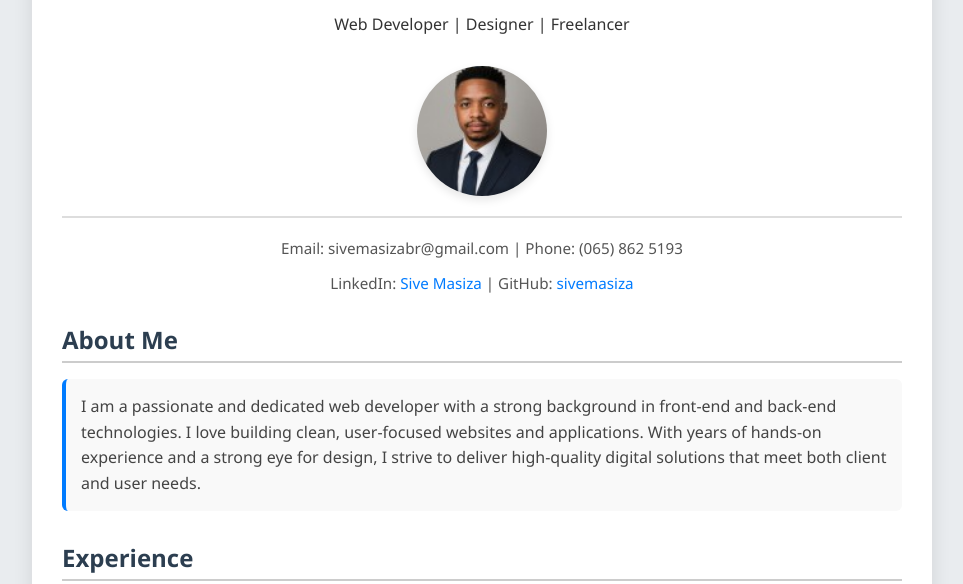
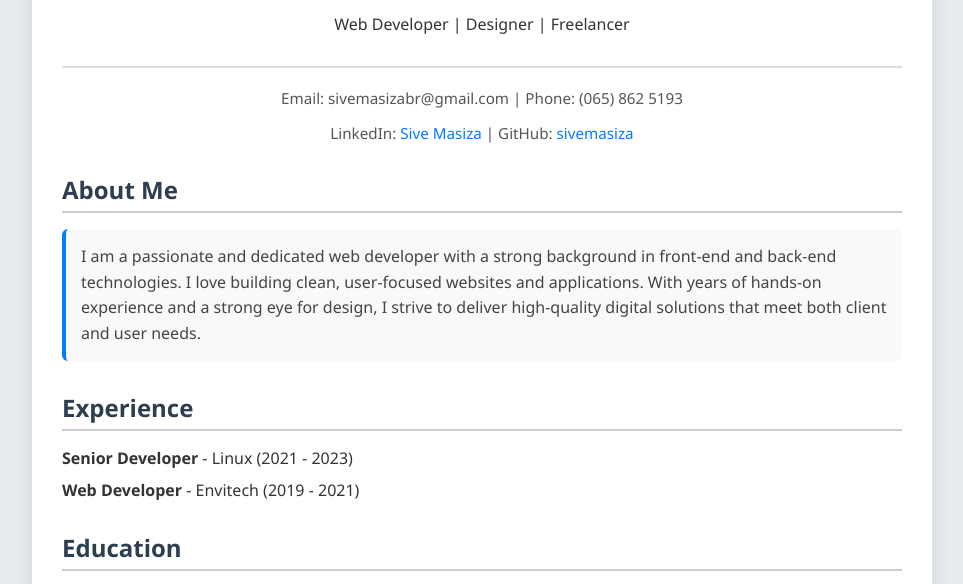
Before and after one commit to sivemasiza/MyCV, a plain HTML site: page index.html in a window 1280 px wide. Shown: the part 155-739 px from the top of the page, without its empty margins (158-1121 px from the left). Drawn offline with Linux system fonts and the light colour scheme.

Commit message:
Removed the headshot image on the CV

```diff
--- a/index.html
+++ b/index.html
@@ -157,7 +157,6 @@
     <div class="header">
         <h1>Sive Masiza</h1>
         <p>Web Developer | Designer | Freelancer</p>
-        <img src="Sive Headshot.jpg" alt="Profile Picture">
     </div>
 
     <div class="contact-info">
```
